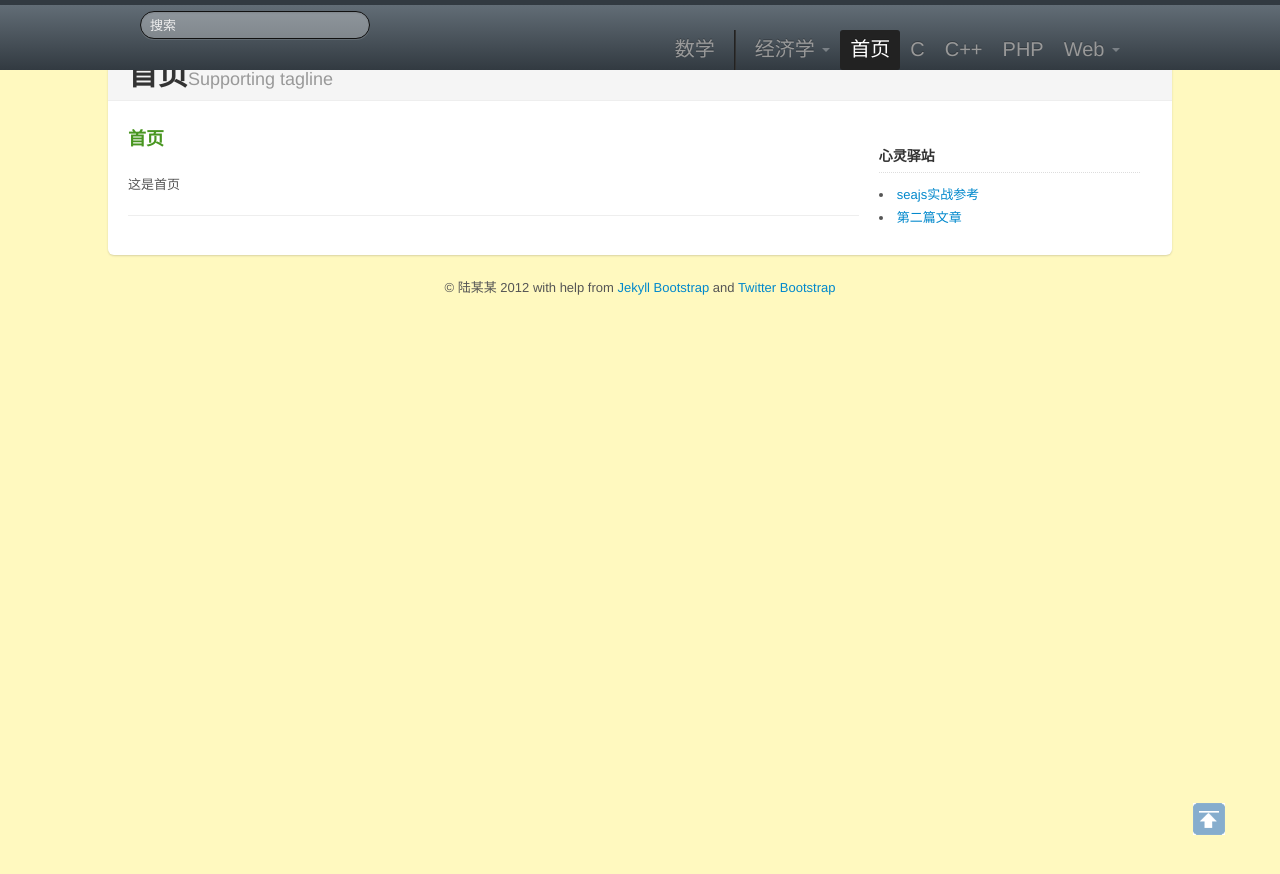
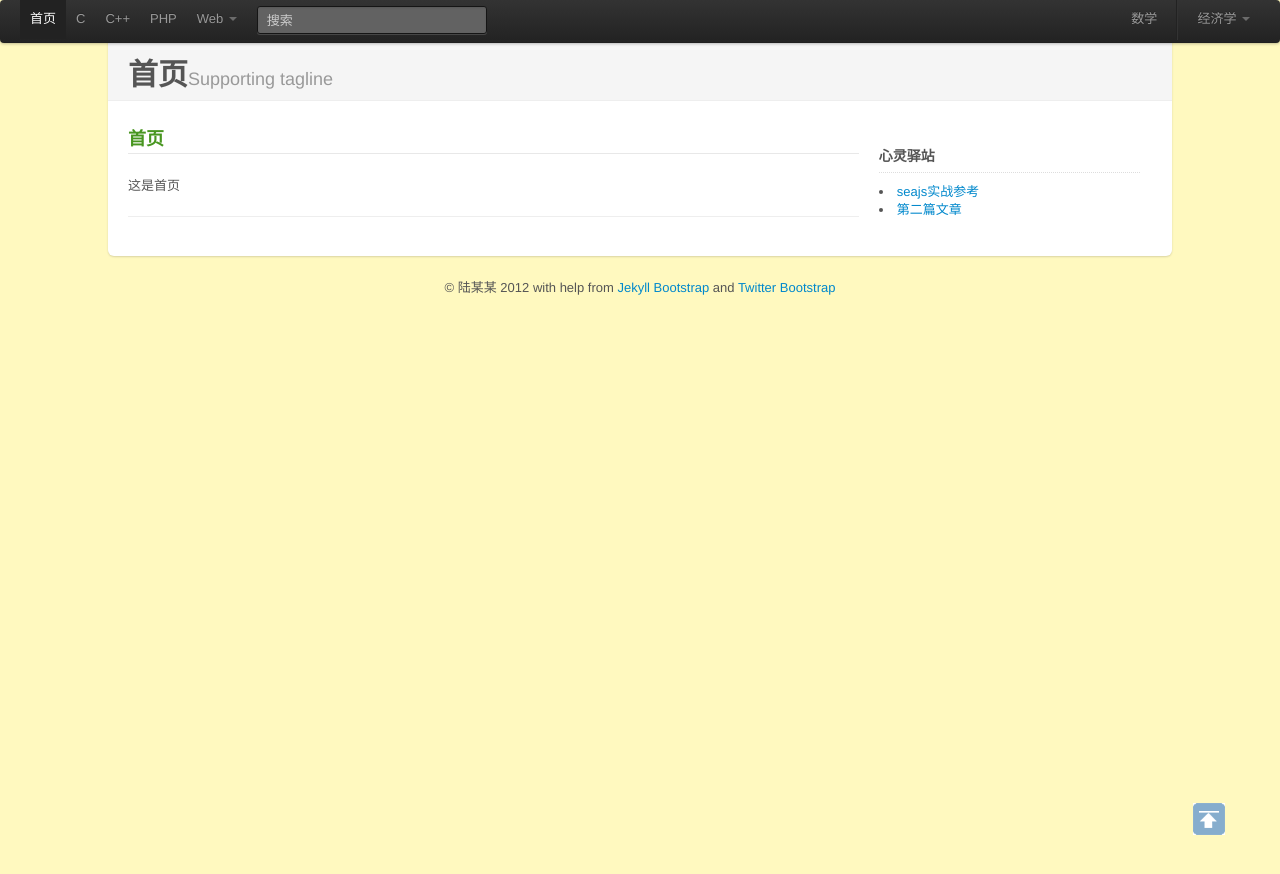
Before and after one commit to luwanlili/luwanlili.github.com, a Jekyll site: the page built from index.html, in a window 1280 px wide. Shown: the top 874 px of the page. Built offline with Jekyll 4.4.1, drawn with Linux system fonts in a browser that asks for light colours.

Commit message:
namekkka33

```diff
--- a/_layouts/default.html
+++ b/_layouts/default.html
@@ -4,7 +4,7 @@
   <meta charset=utf-8 />
   <link rel="icon" type="image/vnd.microsoft.icon" href="http://luwanlili.github.com/img/phosting.ico">
 
-  <link media="all" rel="stylesheet" type="text/css" href="http://luwanlili.github.com/css/bootstrap.min.css">
+  <link media="all" rel="stylesheet" type="text/css" href="http://luwanlili.github.com/css/bootstrap.css">
   <link media="all" rel="stylesheet" type="text/css" href="http://luwanlili.github.com/css/prettify.css">
   <link media="all" rel="stylesheet" type="text/css" href="http://luwanlili.github.com/css/style.css">
 
```
